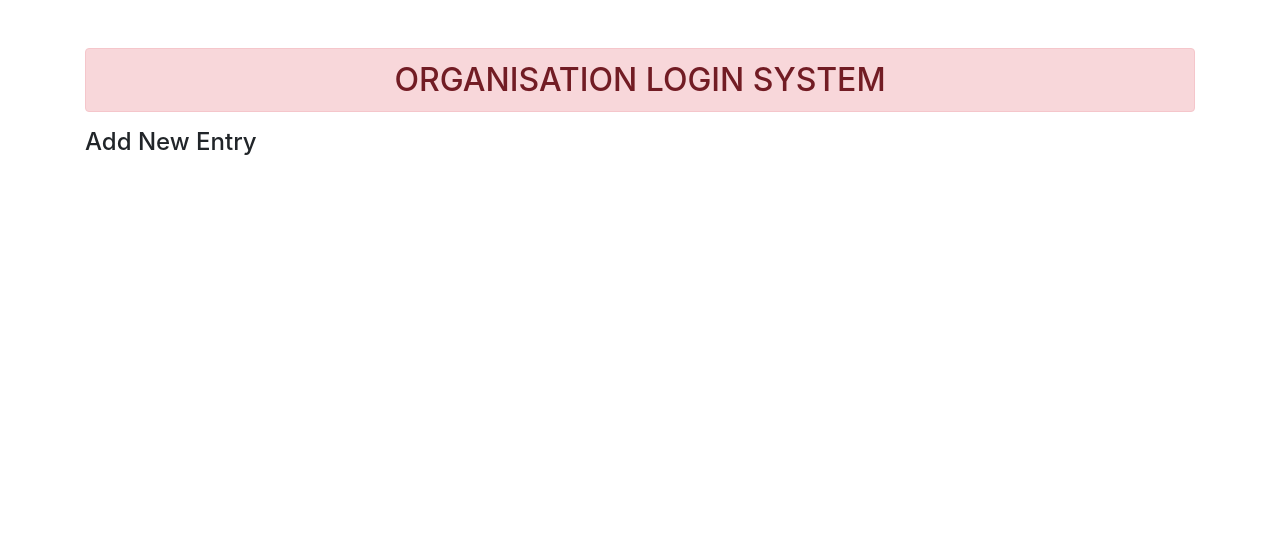
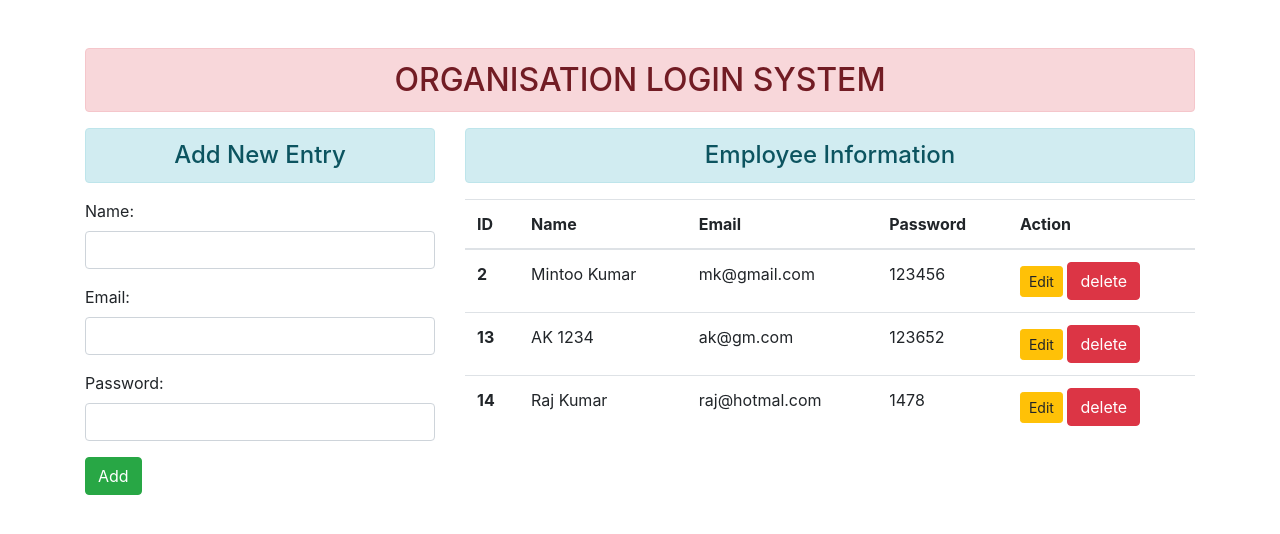
Before and after one commit to Min2-kumar/CRUD-Project, a Django app: page / in a window 1280 px wide. Shown: the top 534 px of the page. Run offline with Django 4.2, Linux system fonts and the light colour scheme; data comes from the database, SQL or seed files in the repository; both versions use the stored data as it was after the commit; some libraries are stand-ins or nearby versions.

Commit message:
added crud features

```diff
--- a/Organisation/Organisation/urls.py
+++ b/Organisation/Organisation/urls.py
@@ -21,4 +21,6 @@ from registration import views
 urlpatterns = [
     path('admin/', admin.site.urls),
     path('', views.add_show, name="addandshow"),
+    path('delete/<int:id>/', views.del_data, name="deletedata"),
+    path('update/<int:id>/', views.update_data, name="updatedata"),
 ]
--- a/Organisation/registration/froms.py
+++ b/Organisation/registration/froms.py
@@ -2,4 +2,11 @@ from django import forms
 from registration.models import User
 
 class EmployeeRegistration(forms.ModelForm):
-    pass
+    class Meta:
+        model = User
+        fields = ['name', 'email', 'password']
+        widgets = {
+            'name': forms.TextInput(attrs={'class':'form-control'}),
+            'email': forms.EmailInput(attrs={'class':'form-control'}),
+            'password': forms.PasswordInput(render_value=True, attrs={'class':'form-control'})
+        }
--- a/Organisation/registration/templates/registration/addandshow.html
+++ b/Organisation/registration/templates/registration/addandshow.html
@@ -1,5 +1,52 @@
 {% extends 'registration/base.html' %}
 
 {% block content %}
-<h4>Add New Entry</h4>
+<div class="row">
+    <div class="col-sm-4">
+        <h4 class="text-center alert alert-info">Add New Entry</h4>
+        <form action="" method="POST">
+            {% csrf_token %}
+            {{form.as_p}}
+            <input type="submit" value="Add" class="btn btn-success">
+        </form>
+    </div>
+    <div class="col-sm-8" >
+        <h4 class="text-center alert alert-info">Employee Information</h4>
+
+        {% if em %}
+
+        <table class="table table-hover">
+            <thead>
+              <tr>
+                <th scope="col">ID</th>
+                <th scope="col">Name</th>
+                <th scope="col">Email</th>
+                <th scope="col">Password</th>
+                <th scope="col">Action</th>
+              </tr>
+            </thead>
+            <tbody>
+                {% for detail in em %}
+                <tr>
+                    <th scope="row">{{detail.id}}</th>
+                    <td>{{detail.name}}</td>
+                    <td>{{detail.email}}</td>
+                    <td>{{detail.password}}</td>
+                    <td>
+                    <a href="{% url 'updatedata' detail.id %}" class="btn btn-warning btn-sm">Edit</a>
+                    <form action="{% url 'deletedata' detail.id %}"method="post" class="d-inline">{% csrf_token %}
+                        <input type="submit" class="btn btn-danger" value="delete">
+                    </form>
+                    </td>
+                </tr>
+                {% endfor %}
+            </tbody>
+          </table>
+
+        {% else %}
+            <h4 class="text-center alert alert-warning">No Record Found</h4>
+        {% endif %}
+
+    </div>
+</div>
 {% endblock content %}
--- a/Organisation/registration/views.py
+++ b/Organisation/registration/views.py
@@ -1,5 +1,41 @@
-from django.shortcuts import render
+from django.shortcuts import render, HttpResponseRedirect
+from registration.froms import EmployeeRegistration
+from registration.models import User
 
-# Create your views here.
+# this function will work on Create and Retrive
 def add_show(request):
-    return render(request, 'registration/addandshow.html')
+    if request.method == 'POST':
+        fm = EmployeeRegistration(request.POST)
+        if fm.is_valid():
+            name = fm.cleaned_data['name']
+            email = fm.cleaned_data['email']
+            password = fm.cleaned_data['password']
+            cln = User(name=name, email=email,password=password)
+            cln.save()
+            fm = EmployeeRegistration()
+    else:
+        fm = EmployeeRegistration()
+    emp = User.objects.all()
+    return render(request, 'registration/addandshow.html',{'form':fm, 'em':emp})
+
+
+# this function will work on edit and update
+def update_data(request,id):
+    if request.method == 'POST':
+        pi = User.objects.get(pk=id)
+        fm = EmployeeRegistration(request.POST, instance=pi)
+        if fm.is_valid():
+            fm.save()
+    else:
+        pi = User.objects.get(pk=id)
+        fm = EmployeeRegistration(instance=pi)
+    return render(request, 'registration/updateemp.html', {'form':fm})
+
+
+
+# this function will Delete
+def del_data(request,id):
+    if request.method == 'POST':
+        pi = User.objects.get(pk=id)
+        pi.delete()
+        return HttpResponseRedirect('/')
--- a/requirements.txt
+++ /dev/null
@@ -1,5 +0,0 @@
-asgiref==3.7.2
-Django==4.2.8
-sqlparse==0.4.4
-typing-extensions==4.9.0
-tzdata==2023.3
```
Also changed, not shown: Organisation/registration/templates/registration/updateemp.html (+11 -1 lines), Organisation/db.sqlite3.
